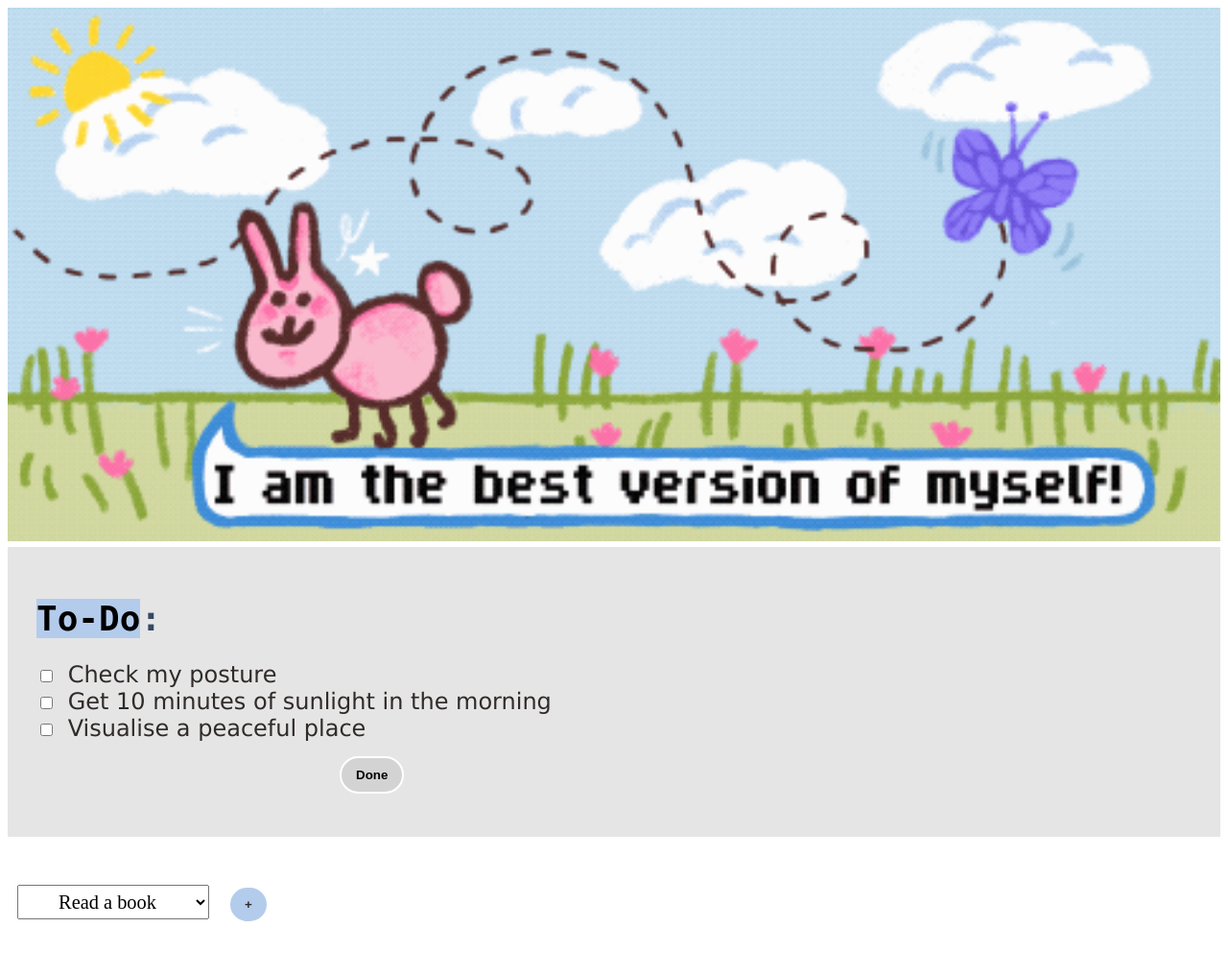
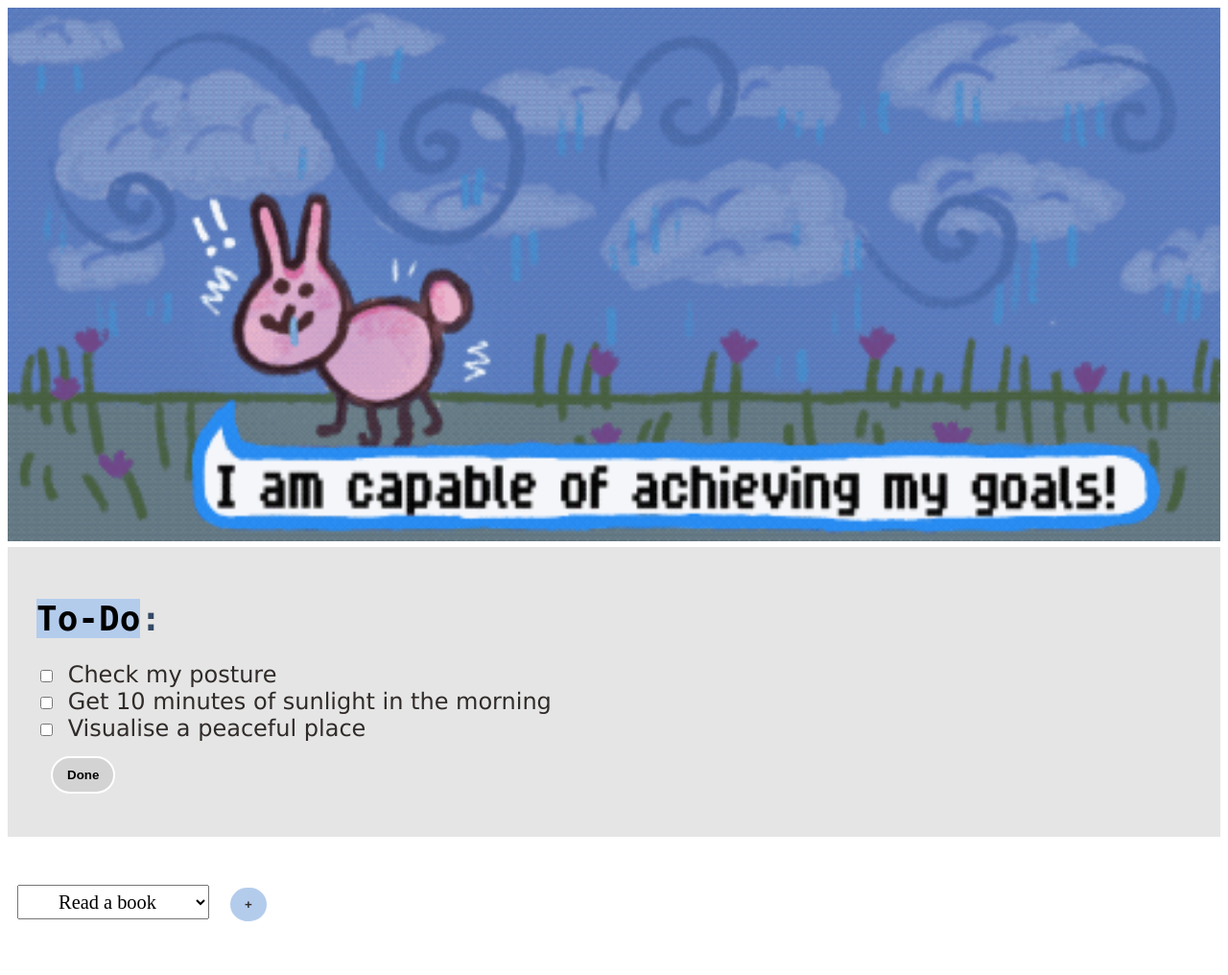
Before and after one commit to kgong6/level3-todolist-prototype-1, a Flask app: page / in a window 1280 px wide. Shown: the whole page at 96% size. Run offline with Flask 3, Linux system fonts and the light colour scheme; data comes from the database, SQL or seed files in the repository.

Commit message:
DEBUGGING - now my images changes based on the count (how many checkboxes are ticked) to show progress! and everything works as it should!

```diff
--- a/static/css/style.css
+++ b/static/css/style.css
@@ -70,8 +70,3 @@ select{
 #add_item{
   font-family:"Georgia, sans-serif";
 }
-
-.center {
-  margin: auto;
-  width: 50%;
-}
--- a/templates/index.html
+++ b/templates/index.html
@@ -21,7 +21,7 @@
 
     <!-- -- {{gif}} -- -->
     <div>
-      <img id="status_image" src="static/images/sunny.gif" width= "100%" alt="caption"  onchange="update_Image()">
+      <img id="status-image" src="static/images/rainy.gif" width= "100%" alt="caption">
     </div>
 
 
@@ -41,7 +41,7 @@
         <label for="{{items}}" name = "{{item}}">{{ item }}</label><br>
 
         {% endfor %}
-      <!-- This is my 'Done' button inside of center div to center-->
+      <!-- This is my 'Done' button-->
         <div class="center">
           <input type="submit" value = "Done" id="remove_btn">
         </div>
```
Also changed, not shown: static/js/main.js (+23 -22 lines).
